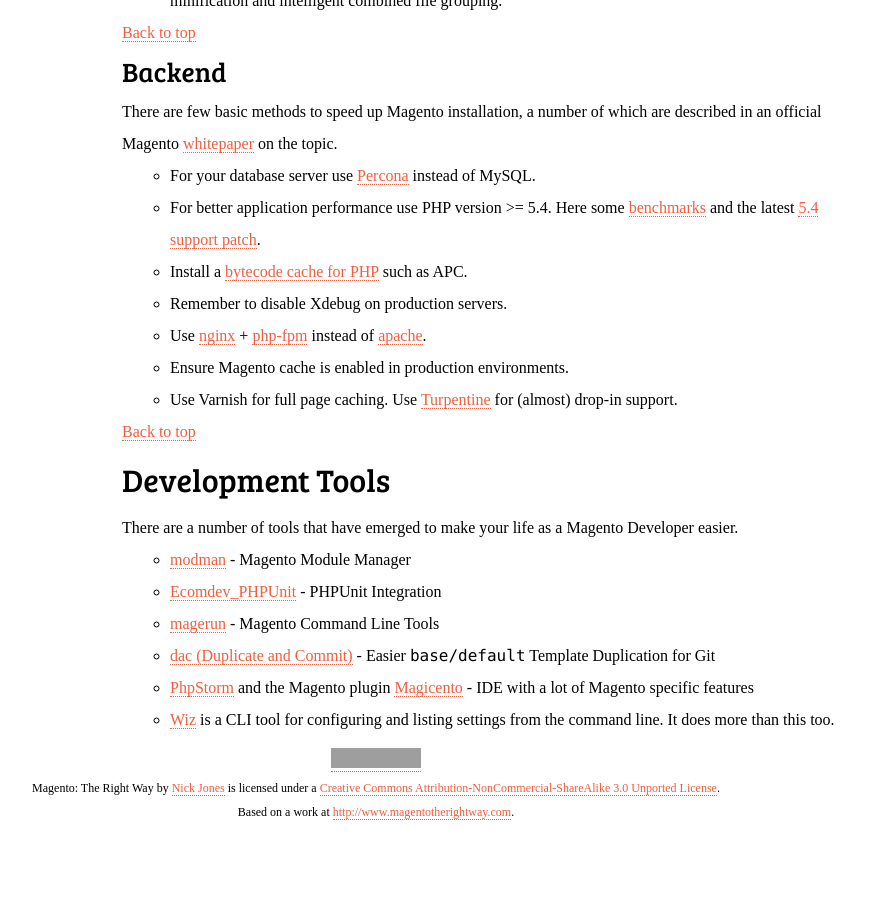
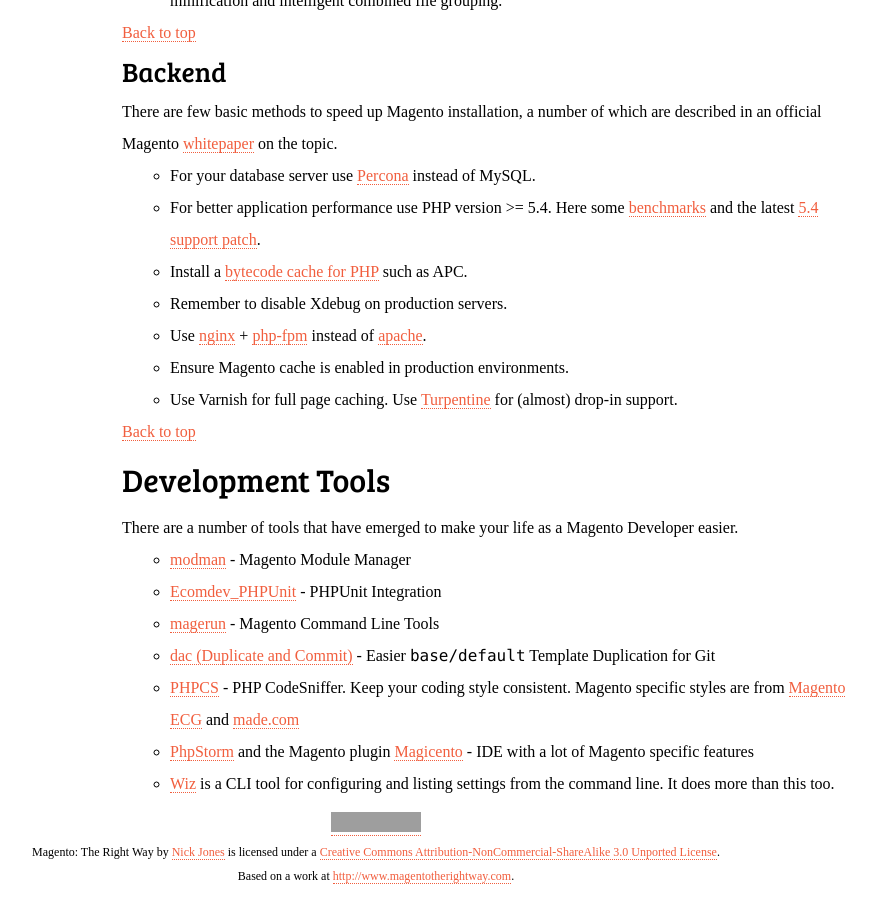
Before and after one commit to punkstar/magentotherightway.com, a Jekyll site: the page built from index.html, in a window 1280 px wide and 900 px high, scrolled down 3933 px. Shown: the whole window, without its empty margins (264-1140 px from the left). Built offline with Jekyll 4.4.1, drawn with Linux system fonts in a browser that asks for light colours; some web fonts are replaced; Markdown is read by kramdown in place of the engine named in the settings; before the commit the page ends 4769 px from its top, so only the background shows below that; grey boxes are pictures that could not be loaded.

Commit message:
Add link re phpcs and magento specific rules/styles.

```diff
--- a/_posts/06-01-01-DevelopmentTools.md
+++ b/_posts/06-01-01-DevelopmentTools.md
@@ -9,5 +9,7 @@
 * [Ecomdev_PHPUnit](https://github.com/EcomDev/EcomDev_PHPUnit) - PHPUnit Integration
 * [magerun](https://github.com/netz98/n98-magerun) - Magento Command Line Tools
 * [dac (Duplicate and Commit)](https://github.com/shawesome/dac) - Easier `base/default` Template Duplication for Git
+* [PHPCS](http://pear.php.net/package/PHP_CodeSniffer/) - PHP CodeSniffer. Keep your coding style consistent. Magento specific styles are from [Magento ECG](https://github.com/magento-ecg/coding-standard) and
+  [made.com](https://github.com/madedotcom/phpcs-magento-rules)
 * [PhpStorm](http://www.jetbrains.com/phpstorm/) and the Magento plugin [Magicento](http://magicento.com/) - IDE with a lot of Magento specific features
 * [Wiz](https://github.com/classyllama/Wiz) is a CLI tool for configuring and listing settings from the command line. It does more than this too.
```
